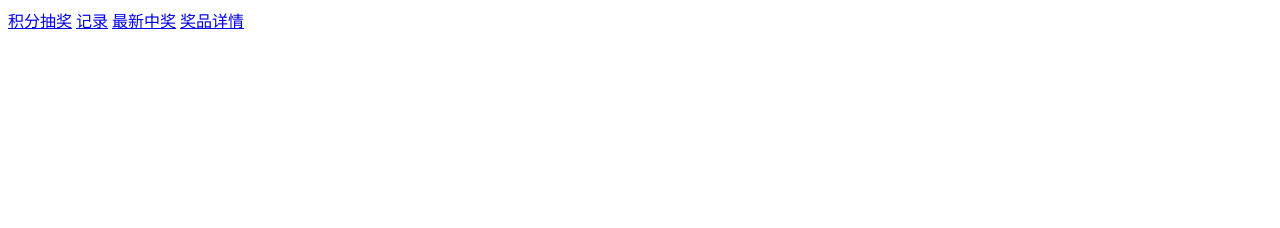
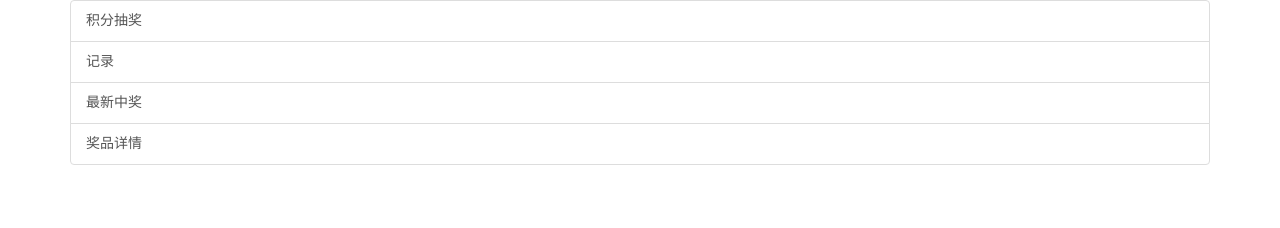
Before and after one commit to he1lowor1d/demo, a plain HTML site: page index.html in a window 1280 px wide. Drawn offline with Linux system fonts and the light colour scheme.

Commit message:
Update index.html

```diff
--- a/index.html
+++ b/index.html
@@ -1,11 +1,48 @@
+<!DOCTYPE html>
 <html lang="zh-CN">
   <head>
     <meta charset="utf-8">
-</head>
-<body>
-	<a href="main.html">积分抽奖</a>
-	<a href="history.html">记录</a>
-	<a href="newlucky.html">最新中奖</a>
-	<a href="detail.html">奖品详情</a>
-</body>
+    <meta http-equiv="X-UA-Compatible" content="IE=edge">
+	<meta name="viewport" content="width=device-width, initial-scale=1, maximum-scale=1, user-scalable=no">
+
+    <!-- The above 3 meta tags *must* come first in the head; any other head content must come *after* these tags -->
+    <meta name="description" content="">
+    <meta name="author" content="">
+
+    <title>Carousel Template for Bootstrap</title>
+
+    <!-- Bootstrap core CSS -->
+    <link href="asset/bootstrap/css/bootstrap.min.css" rel="stylesheet">
+
+    <!-- HTML5 shim and Respond.js for IE8 support of HTML5 elements and media queries -->
+    <!--[if lt IE 9]>
+      <script src="https://oss.maxcdn.com/html5shiv/3.7.2/html5shiv.min.js"></script>
+      <script src="https://oss.maxcdn.com/respond/1.4.2/respond.min.js"></script>
+    <![endif]-->
+
+    <!-- Custom styles for this template -->
+    <link href="carousel.css" rel="stylesheet">
+  </head>
+<!-- NAVBAR
+================================================== -->
+  <body>
+
+
+  <div class="container">
+
+	<div class="list-group">
+  <a href="main.html" class="list-group-item">积分抽奖</a>
+  <a href="history.html" class="list-group-item">记录</a>
+  <a href="newlucky.html" class="list-group-item">最新中奖</a>
+  <a href="detail.html" class="list-group-item">奖品详情</a>
+</div>
+
+  </div>
+
+
+    <!-- Placed at the end of the document so the pages load faster -->
+    <script src="asset/jquery/jquery.min.js"></script>
+    <script>window.jQuery || document.write('<script src="../../assets/js/vendor/jquery.min.js"><\/script>')</script>
+    <script src="asset/bootstrap/js/bootstrap.min.js"></script>
+  </body>
 </html>
```
